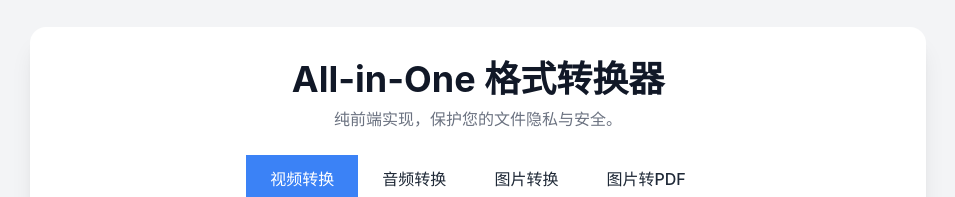
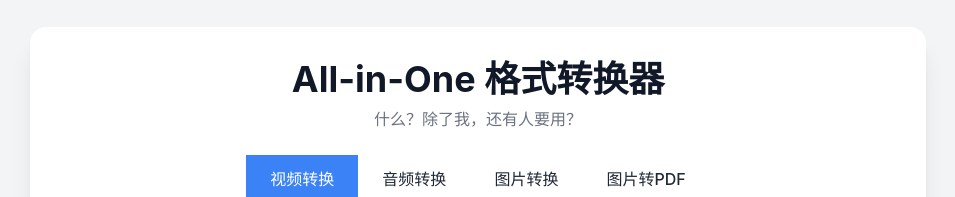
Before and after one commit to Ye-HHH/FileConverter, a website: page index.html in a window 1280 px wide. Shown: the part 134-331 px from the top of the page, without its empty margins (162-1117 px from the left). Drawn offline with nearby package versions, Linux system fonts and the light colour scheme.

Commit message:
更新 index.html

```diff
--- a/index.html
+++ b/index.html
@@ -49,7 +49,7 @@
 
         <header class="text-center mb-6">
             <h1 class="text-3xl md:text-4xl font-bold text-gray-900 dark:text-white">All-in-One 格式转换器</h1>
-            <p class="text-gray-500 dark:text-gray-400 mt-2">纯前端实现，保护您的文件隐私与安全。</p>
+            <p class="text-gray-500 dark:text-gray-400 mt-2">什么？除了我，还有人要用？</p>
         </header>
 
         <!-- Tab导航 -->
```
